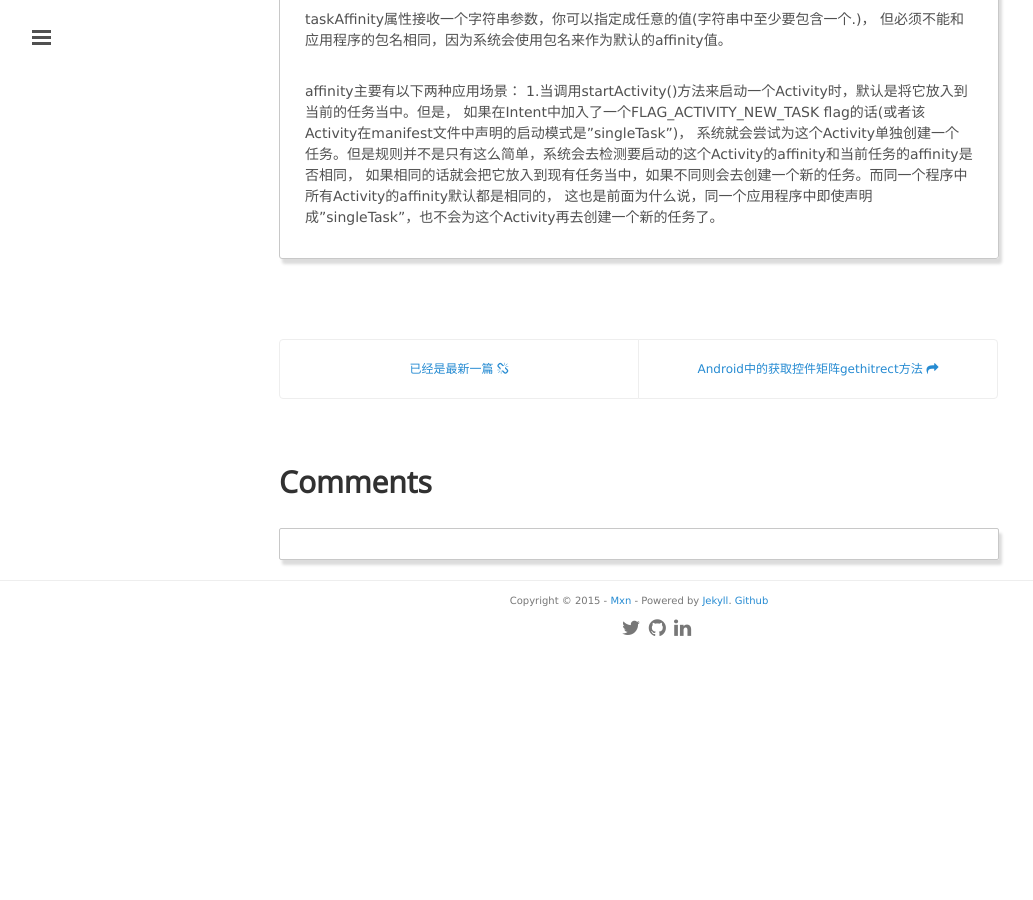
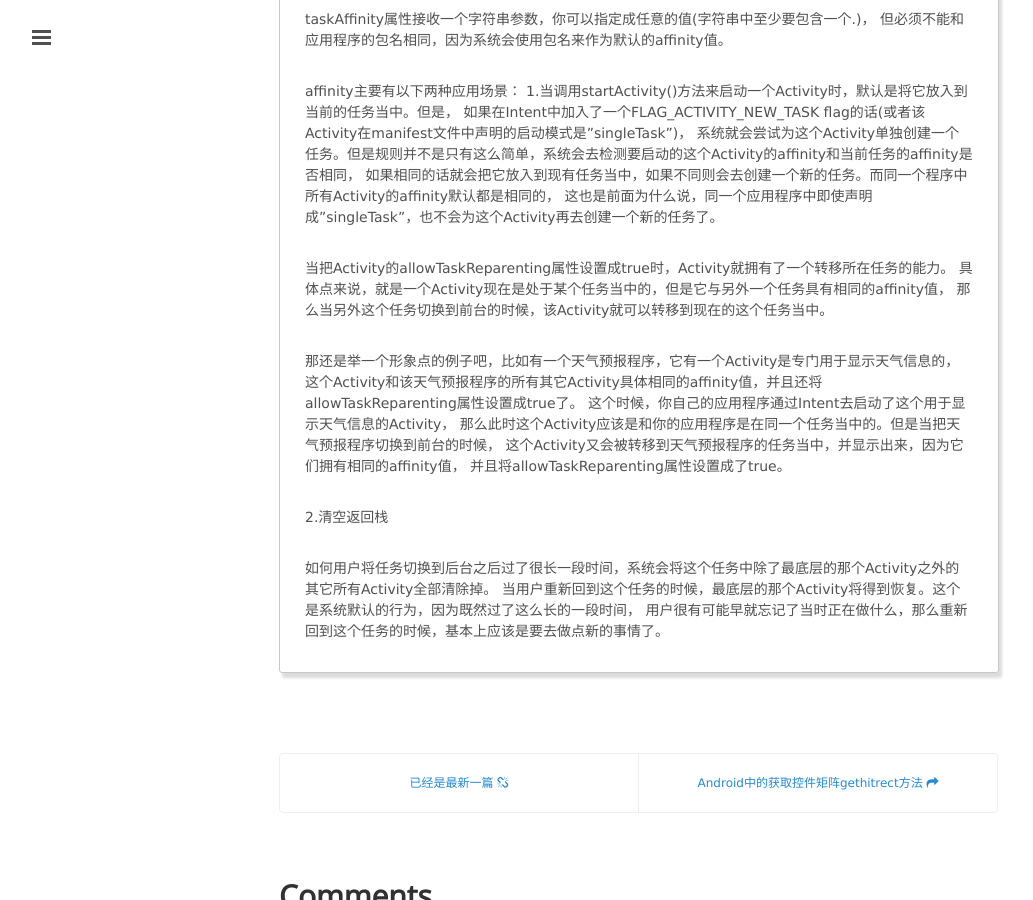
Before and after one commit to mxn21/mxn21.github.io, a Jekyll site: the page built from _posts/2015-8-1-Android堆栈分析.md, in a window 1280 px wide and 900 px high, scrolled down 5646 px. Shown: the whole window, without its empty margins (1-1034 px from the left). Built offline with Jekyll 4.4.1, drawn with Linux system fonts in a browser that asks for light colours; Markdown is read by kramdown in place of the engine named in the settings; comment, search, counter and statistics services are not loaded; before the commit the page ends 6299 px from its top, so only the background shows below that.

Commit message:
12312
312312

```diff
--- a/_posts/2015-8-1-Android堆栈分析.md
+++ b/_posts/2015-8-1-Android堆栈分析.md
@@ -198,3 +198,20 @@
 系统就会尝试为这个Activity单独创建一个任务。但是规则并不是只有这么简单，系统会去检测要启动的这个Activity的affinity和当前任务的affinity是否相同，
 如果相同的话就会把它放入到现有任务当中，如果不同则会去创建一个新的任务。而同一个程序中所有Activity的affinity默认都是相同的，
 这也是前面为什么说，同一个应用程序中即使声明成"singleTask"，也不会为这个Activity再去创建一个新的任务了。
+
+当把Activity的allowTaskReparenting属性设置成true时，Activity就拥有了一个转移所在任务的能力。
+具体点来说，就是一个Activity现在是处于某个任务当中的，但是它与另外一个任务具有相同的affinity值，
+那么当另外这个任务切换到前台的时候，该Activity就可以转移到现在的这个任务当中。
+
+那还是举一个形象点的例子吧，比如有一个天气预报程序，它有一个Activity是专门用于显示天气信息的，
+这个Activity和该天气预报程序的所有其它Activity具体相同的affinity值，并且还将allowTaskReparenting属性设置成true了。
+这个时候，你自己的应用程序通过Intent去启动了这个用于显示天气信息的Activity，
+那么此时这个Activity应该是和你的应用程序是在同一个任务当中的。但是当把天气预报程序切换到前台的时候，
+这个Activity又会被转移到天气预报程序的任务当中，并显示出来，因为它们拥有相同的affinity值，
+并且将allowTaskReparenting属性设置成了true。
+
+2.清空返回栈
+
+如何用户将任务切换到后台之后过了很长一段时间，系统会将这个任务中除了最底层的那个Activity之外的其它所有Activity全部清除掉。
+当用户重新回到这个任务的时候，最底层的那个Activity将得到恢复。这个是系统默认的行为，因为既然过了这么长的一段时间，
+用户很有可能早就忘记了当时正在做什么，那么重新回到这个任务的时候，基本上应该是要去做点新的事情了。
```
